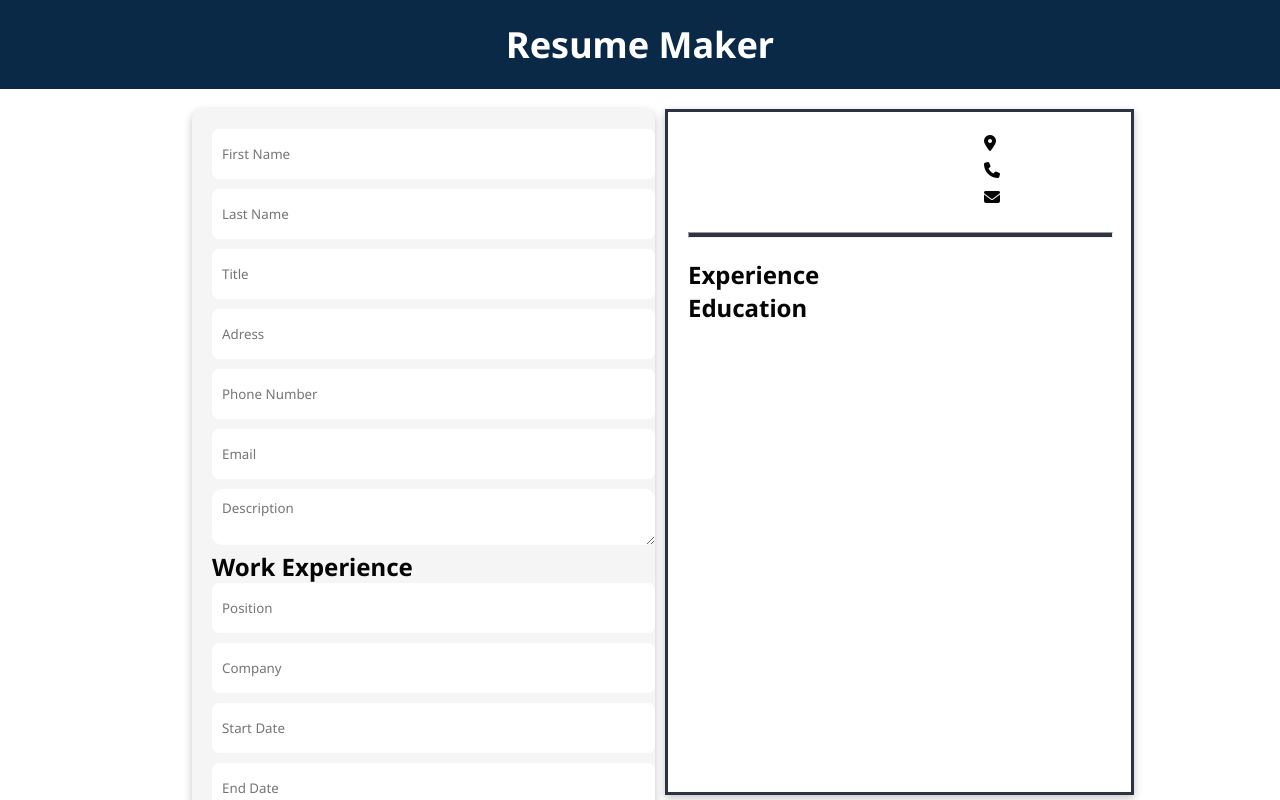
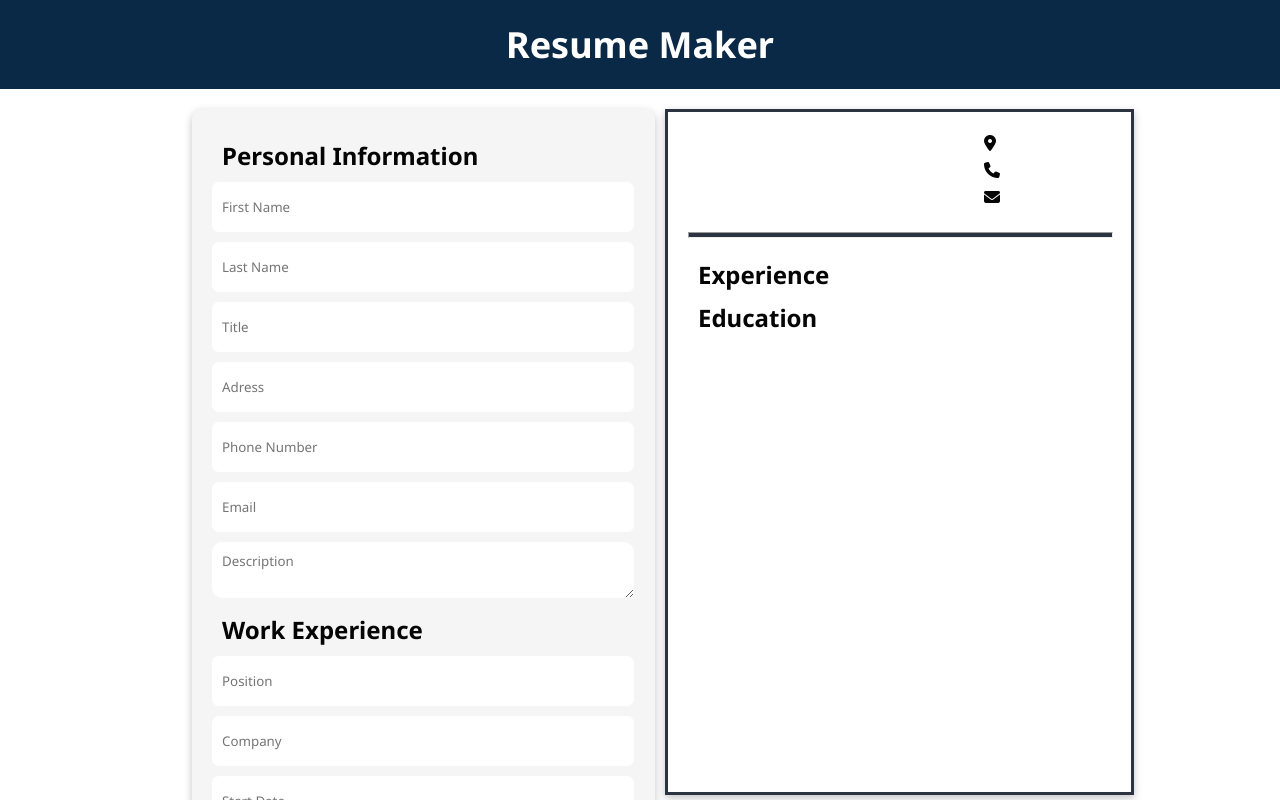
Before and after one commit to Quartezz/CvMaker, a React (Vite) app: page / in a window 1280 px wide. Shown: the top 800 px of the page. Built offline with nearby package versions, Linux system fonts and the light colour scheme.

Commit message:
added more styling

```diff
--- a/index.html
+++ b/index.html
@@ -8,7 +8,8 @@
       src="https://kit.fontawesome.com/681d79b7b2.js"
       crossorigin="anonymous"
     ></script>
-    <title>Vite + React</title>
+    <link rel="icon" type="image/x-icon" href="/favicon.svg" />
+    <title>Resume Maker</title>
   </head>
   <body>
     <div id="root"></div>
--- a/src/components/Form/PersonalInfo.jsx
+++ b/src/components/Form/PersonalInfo.jsx
@@ -14,6 +14,7 @@ export default function PersonalInfo(
     return (
         <>
         <div id="personal-info">
+            <h2>Personal Information</h2>
             <input type="text" placeholder="First Name" onChange={FirstName} />
             <input type="text" placeholder="Last Name" onChange={LastName} />
             <input type="text" placeholder="Title" onChange={Title} />
--- a/src/styles/Footer.css
+++ b/src/styles/Footer.css
@@ -17,6 +17,11 @@ footer p {
 
 footer .fa-github {
     color: #fff;
+    transition: transform 0.9s ease-in-out;
+}
+
+footer .fa-github:hover {
+    transform: rotate(360deg) scale(1.5);
 }
 
 @media screen and (min-width: 1024px) {
--- a/src/styles/Index.css
+++ b/src/styles/Index.css
@@ -93,7 +93,7 @@ input {
     border-radius: 7px;
     padding: 0 10px;
     margin-bottom: 10px;
-    min-width: 100%;
+    min-width: 95%;
     display: block;
 }
 
@@ -102,10 +102,14 @@ input:active {
 }
 
 .description {
-    width: 100%;
+    width: 95%;
     height: 100%;
     text-align: left;
     border-radius: 10px;
     border: none;
     padding: 10px;
 }
+
+h2 {
+    margin: 10px;
+}
```
Also changed, not shown: public/favicon.svg (added).
